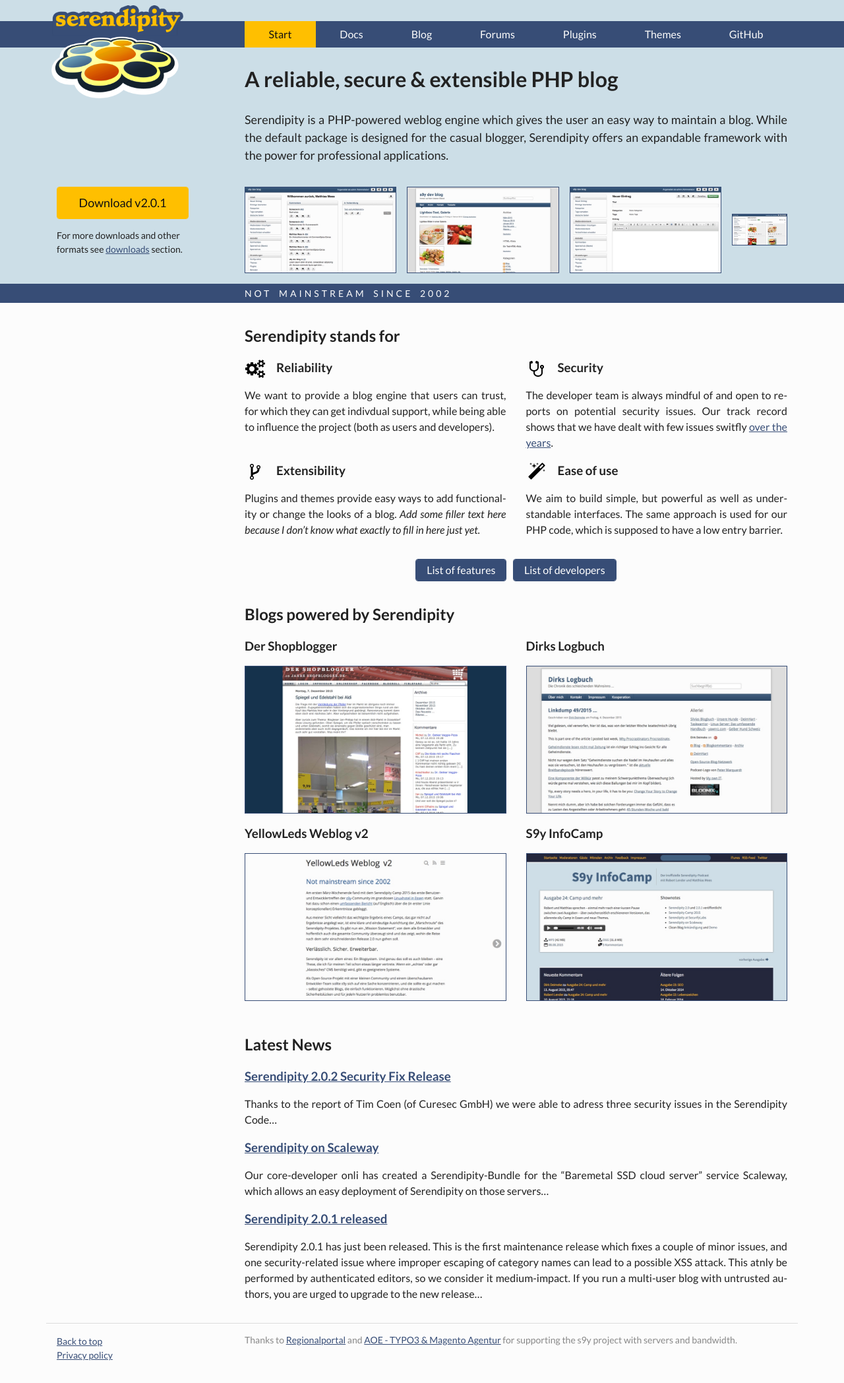
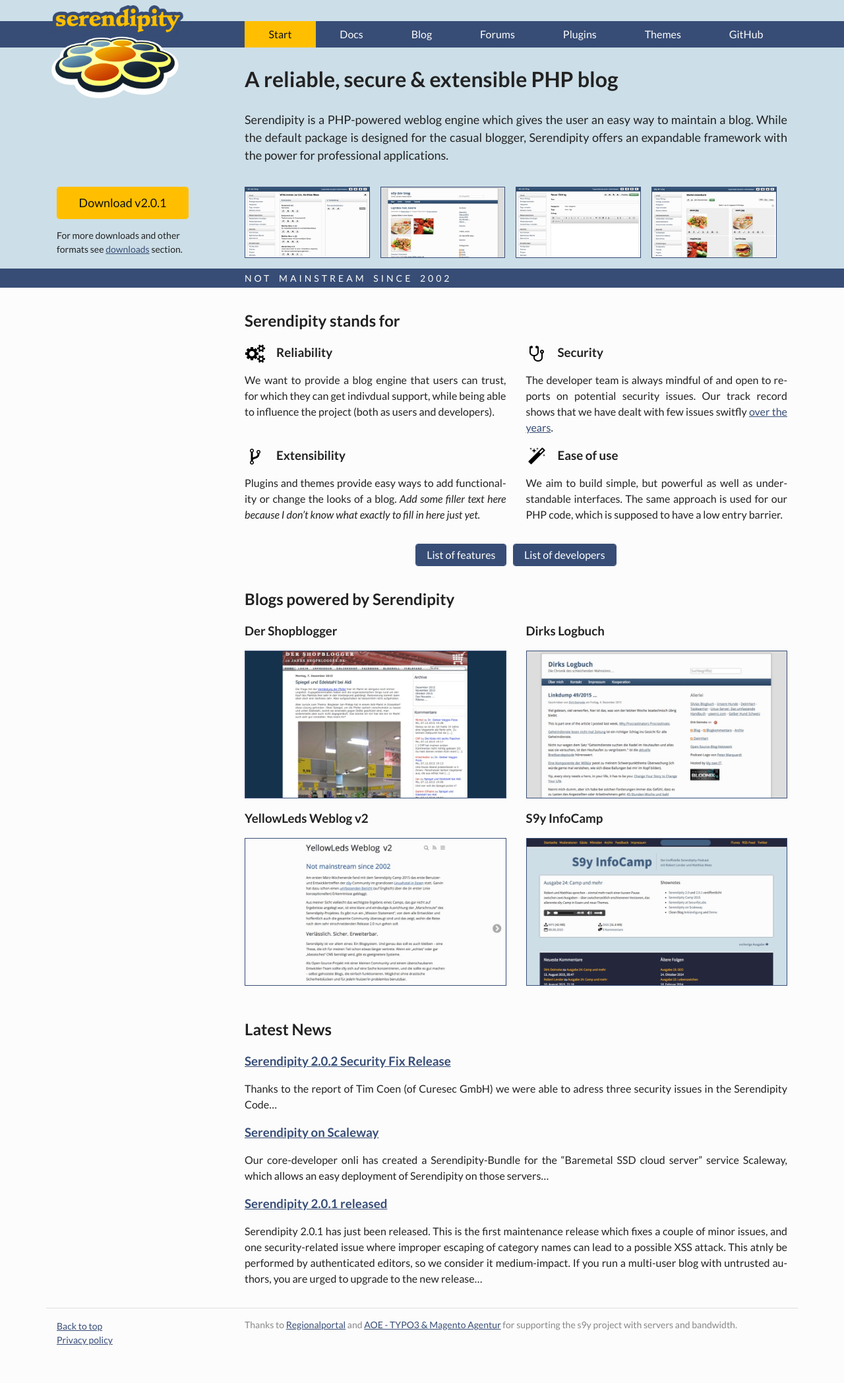
Before and after one commit to s9y/s9y.github.io, a Jekyll site: the page built from index.md, in a window 1280 px wide. Shown: the whole page at 66% size. Built offline with Jekyll 4.4.1, drawn with Linux system fonts in a browser that asks for light colours; after the commit the page ends 2073 px from its top, so only the background shows below that.

Commit message:
Fix wrongly sized last screenshot
References #28

```diff
--- a/_sass/modules/_showcase.scss
+++ b/_sass/modules/_showcase.scss
@@ -103,10 +103,6 @@
             display: table-cell;
             padding-right: 1rem;
             width: 1%;
-
-            &:last-child {
-                padding-right: 0;
-            }
         }
     }
 
```
